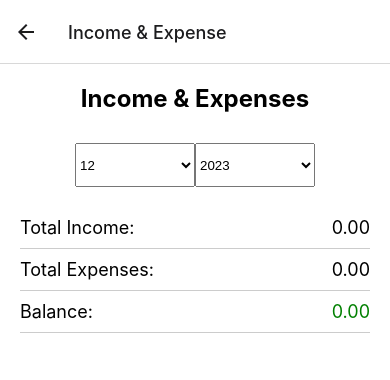
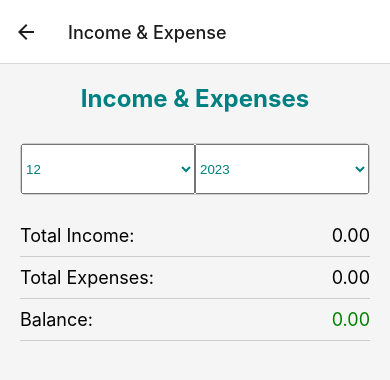
Before and after one commit to Maplestudent/ExpenseTracker, a React Native app: screen /IncomeExpenseScreen in a window 390 px wide. Shown: the top 380 px of the page. Built offline with nearby package versions, Linux system fonts and the light colour scheme.

Commit message:
style changed

```diff
--- a/src/screens/IncomeExpenseScreen.jsx
+++ b/src/screens/IncomeExpenseScreen.jsx
@@ -106,25 +106,52 @@ const styles = StyleSheet.create({
   container: {
     flex: 1,
     padding: 20,
-    backgroundColor: '#fff',
+    backgroundColor: '#f5f5f5', // Use a light gray as in the image background
   },
   title: {
     fontSize: 24,
     fontWeight: 'bold',
     textAlign: 'center',
     marginBottom: 30,
+    color: '#008080', // Color similar to the header in the image
   },
   pickerContainer: {
     flexDirection: 'row',
     justifyContent: 'center',
     marginBottom: 20,
+    borderWidth: 1,
+    borderColor: '#ccc', // Assuming a border like the one in the image
+    borderRadius: 5,
+    backgroundColor: '#fff', // White background for the picker
   },
   picker: {
-    width: 120,
-    height: 44,
+    flex: 1,
+    height: 50, // Adjusted for better touch area
+    color: '#008080', // Picker text color
+  },
+  input: {
+    borderWidth: 1,
+    borderColor: '#ccc',
+    borderRadius: 5,
+    padding: 10,
+    marginBottom: 10,
+    backgroundColor: '#fff',
+    fontSize: 18,
+  },
+  button: {
+    backgroundColor: '#008080', // Button background color
+    padding: 15,
+    borderRadius: 5,
+    alignItems: 'center',
+    marginBottom: 10,
+  },
+  buttonText: {
+    color: '#fff',
+    fontSize: 18,
+    fontWeight: 'bold',
   },
   table: {
-    // Style your table as needed
+    // Your table styles will go here
   },
   tableRow: {
     flexDirection: 'row',
@@ -139,4 +166,5 @@ const styles = StyleSheet.create({
   // Add more styles as needed
 });
 
+
 export default IncomeExpenseScreen;
```
